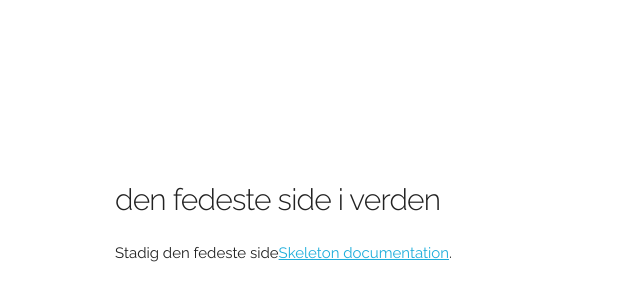
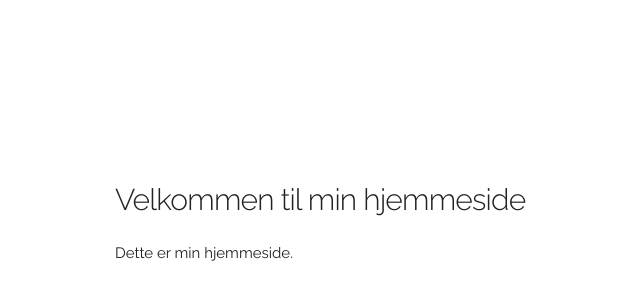
Before and after one commit to lkha18/avanceret-webdesign, a plain HTML site: page index.html in a window 1280 px wide. Shown: the part 60-360 px from the top of the page, without its empty margins (45-685 px from the left). Drawn offline with Linux system fonts and the light colour scheme.

Commit message:
Opdatering

```diff
--- a/index.html
+++ b/index.html
@@ -5,7 +5,7 @@
   <!-- Basic Page Needs
   –––––––––––––––––––––––––––––––––––––––––––––––––– -->
   <meta charset="utf-8">
-  <title>hej med digfff</title>
+  <title>Min hjemmeside</title>
   <meta name="description" content="">
   <meta name="author" content="">
 
@@ -34,8 +34,8 @@
   <div class="container">
     <div class="row">
       <div class="one-half column" style="margin-top: 25%">
-        <h4>den fedeste side i verden</h4>
-        <p>Stadig den fedeste side<a href="">Skeleton documentation</a>.</p>
+        <h4>Velkommen til  min hjemmeside</h4>
+        <p>Dette er min hjemmeside<a href=""></a>.</p>
       </div>
     </div>
   </div>
```
